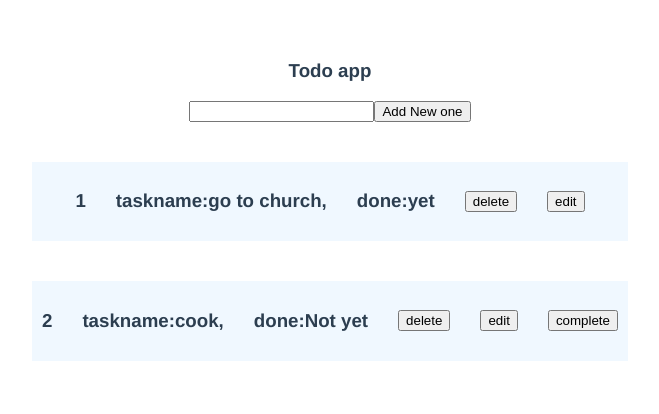
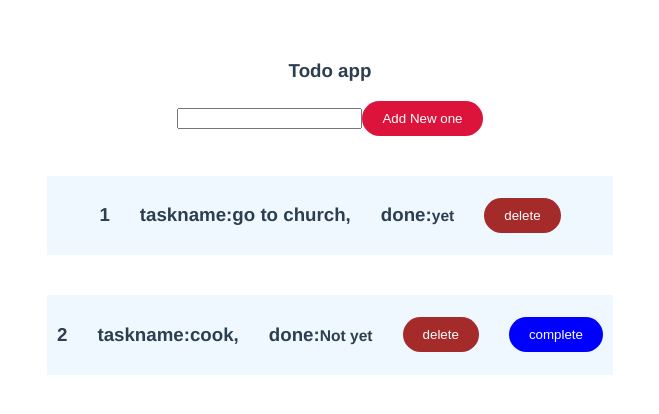
Before and after one commit to CyberShriver/vue-animation, a Vue app: page / in a window 1280 px wide. Shown: the top 414 px of the page, without its empty margins (310-969 px from the left). Built offline with nearby package versions, Linux system fonts and the light colour scheme; data requests are answered from the project's data file.

Commit message:
create mutation , state of the app

```diff
--- a/package.json
+++ b/package.json
@@ -3,7 +3,7 @@
   "version": "0.1.0",
   "private": true,
   "scripts": {
-    "db:serve":"json-server --watch data/db.json --port=3003",
+    "db:serve": "json-server --watch data/db.json --port=3003",
     "serve": "vue-cli-service serve",
     "build": "vue-cli-service build",
     "lint": "vue-cli-service lint"
--- a/src/components/newtodoView.vue
+++ b/src/components/newtodoView.vue
@@ -8,10 +8,9 @@
             <div class="list">
                 <h3><span>{{data.id}}</span></h3>
                 <h3><span>taskname:</span>{{data.name}},</h3>
-                <h3><span>done:</span><span v-if="data.done">yet</span><span v-if="!data.done" :class="notdone">Not yet</span></h3>
-                <button>delete</button>
-                <button>edit</button>
-                <button v-if="!data.done" @click="complete(data.id)">complete</button>
+                <h3><span>done:</span><small v-if="data.done">yet</small><small v-if="!data.done">Not yet</small></h3>
+                <button class="btn-danger">delete</button>
+                <button class="btn-primary" v-if="!data.done" @click="complete(data.id)">complete</button>
             </div>
 
 
@@ -31,8 +30,6 @@ export default{
 
             list:[],
             taskname:'',
-
-
         }
 
     },
@@ -43,12 +40,9 @@ export default{
 
         this.list = response.data;
 
-
         } catch (error) {
             console.error(error);
-
         }
-
     },
     methods:{
         async addnewtask()
@@ -96,8 +90,6 @@ export default{
 .todolist{
    display: inline-block;
    align-items: center;
-
-
 }
 
 .lists{
@@ -119,4 +111,20 @@ export default{
 .notdone{
     background-color: brown;
 }
+.btn-primary{
+    background-color: blue;
+}
+.btn-danger{
+    background-color: brown;
+}
+button{
+    background-color: crimson;
+
+    border: 0;
+    padding: 10px 20px;
+
+    border-radius: 20px;
+    color: white;
+
+}
 </style>
--- a/src/main.js
+++ b/src/main.js
@@ -1,6 +1,6 @@
 import { createApp } from 'vue'
 import App from './App.vue'
 import router from './router'
+import Vuex from 'vuex'
 
-
-createApp(App).use(router).mount('#app')
+createApp(App).use(Vuex).use(router).mount('#app')
```
Also changed, not shown: src/store/todo.js (added, +46 -0 lines), src/store/index.js (added).
